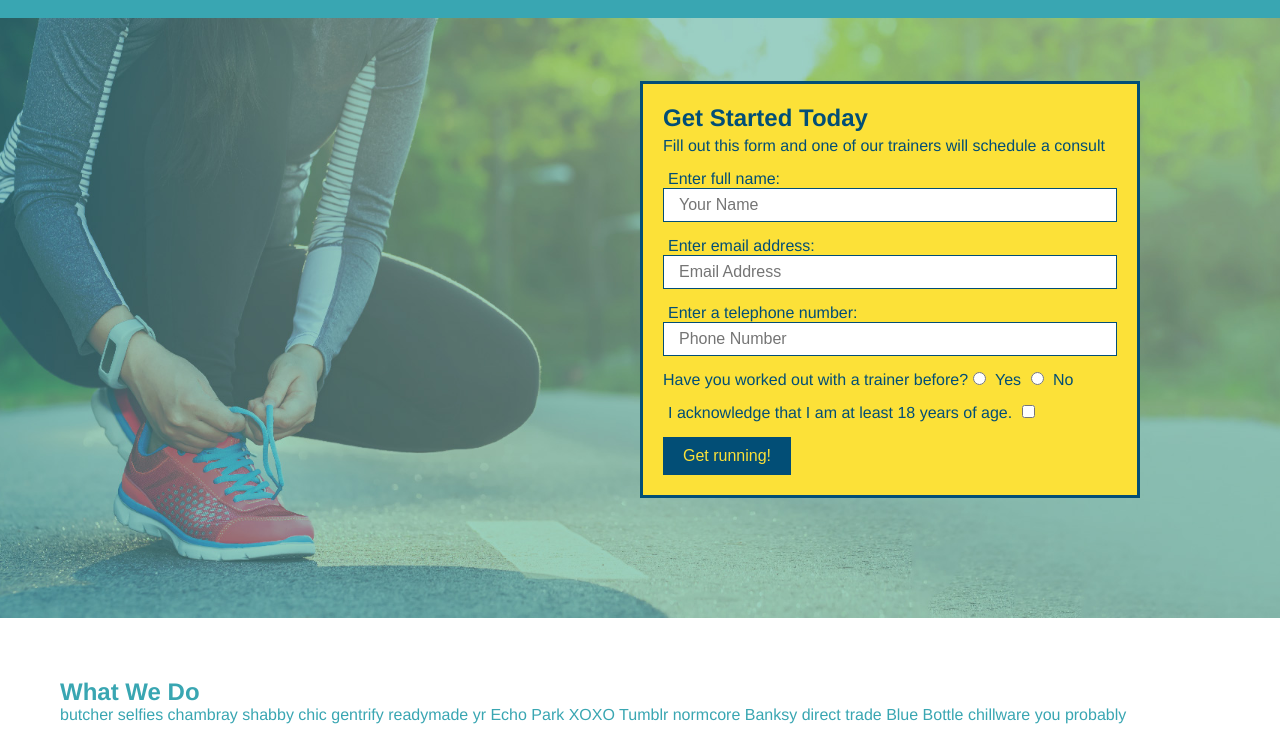
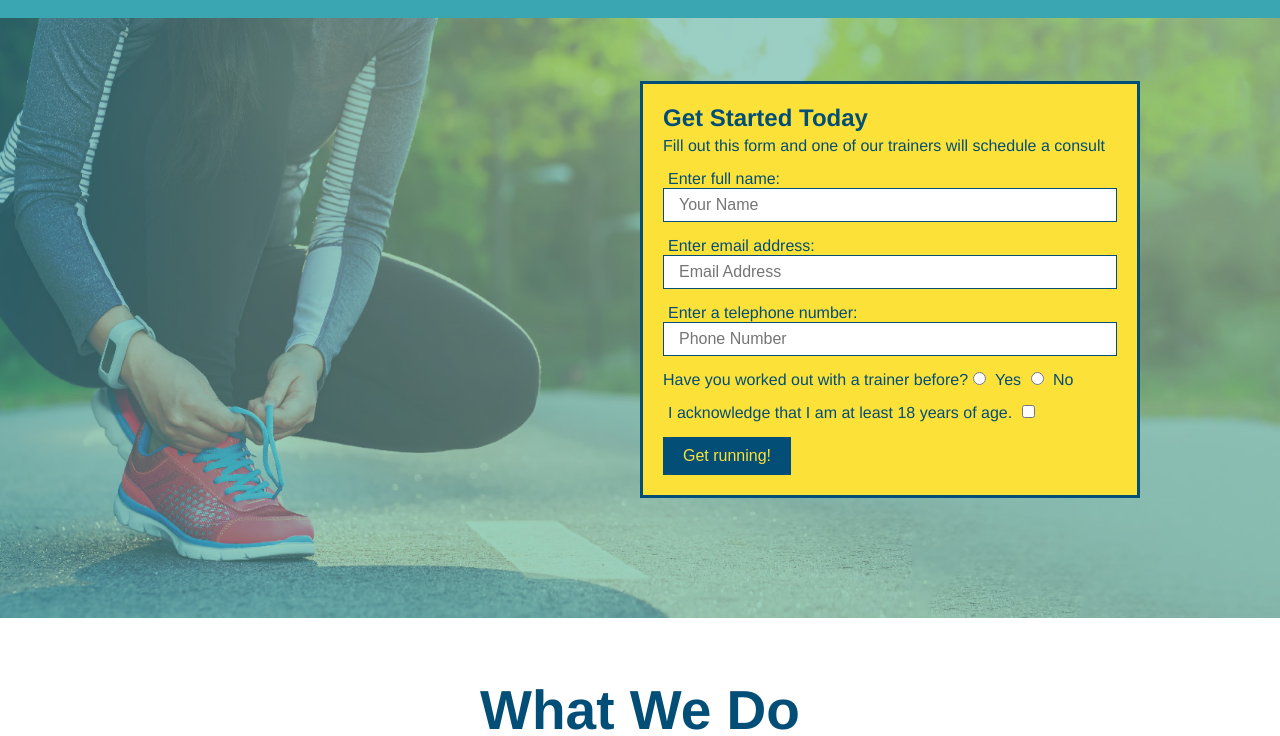
Before and after one commit to emmccormick/run-buddy, a plain HTML site: page index.html in a window 1280 px wide. Shown: the part 64-800 px from the top of the page. Drawn offline with Linux system fonts and the light colour scheme.

Commit message:
style what we do section

```diff
--- a/assets/css/style.css
+++ b/assets/css/style.css
@@ -122,3 +122,26 @@ section {
     font-size: 16px;
 }
 /* Hero Style End */
+
+/* What We Do Styling */
+.intro {
+    text-align: center;
+}
+
+.intro h2 {
+    font-size: 55px;
+    color: #024e76;
+    margin-bottom: 35px;
+    padding: 0 100px 20px 100px;
+    border-bottom: 3px solid;
+    border-color: #fce138;
+    display: inline-block;
+}
+
+.intro p {
+    line-height: 1.7;
+    color: #39a6b2;
+    width: 80%;
+    font-size: 20px;
+    margin: 0 auto
+}
--- a/index.html
+++ b/index.html
@@ -68,10 +68,10 @@
         <!-- end hero -->
 
         <!-- "what we do" section -->
-        <section id="what-we-do">
+        <section id="what-we-do" class="intro">
             <h2>What We Do</h2>
             <p>
-                butcher selfies chambray shabby chic gentrify readymade yr Echo Park XOXO Tumblr normcore Banksy direct trade Blue Bottle chillware you probably
+                butcher selfies chambray shabby chic gentrify readymade yr Echo Park XOXO Tumblr normcore Banksy direct trade Blue Bottle chillware you probably Lorem ipsum dolor sit amet consectetur adipisicing elit. Omnis, esse. Veritatis modi porro expedita rerum! Obcaecati, quod est omnis cupiditate a, veritatis quis nobis velit harum laudantium veniam alias repellat?
             </p>
         </section>
 
```
